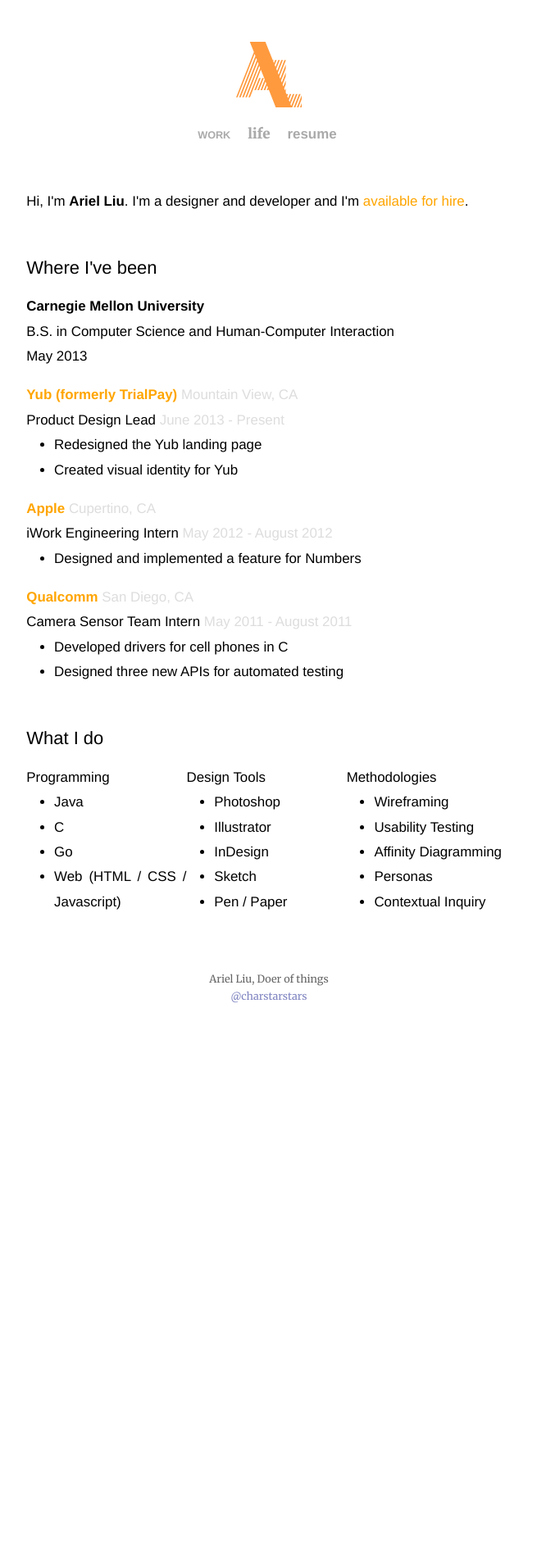
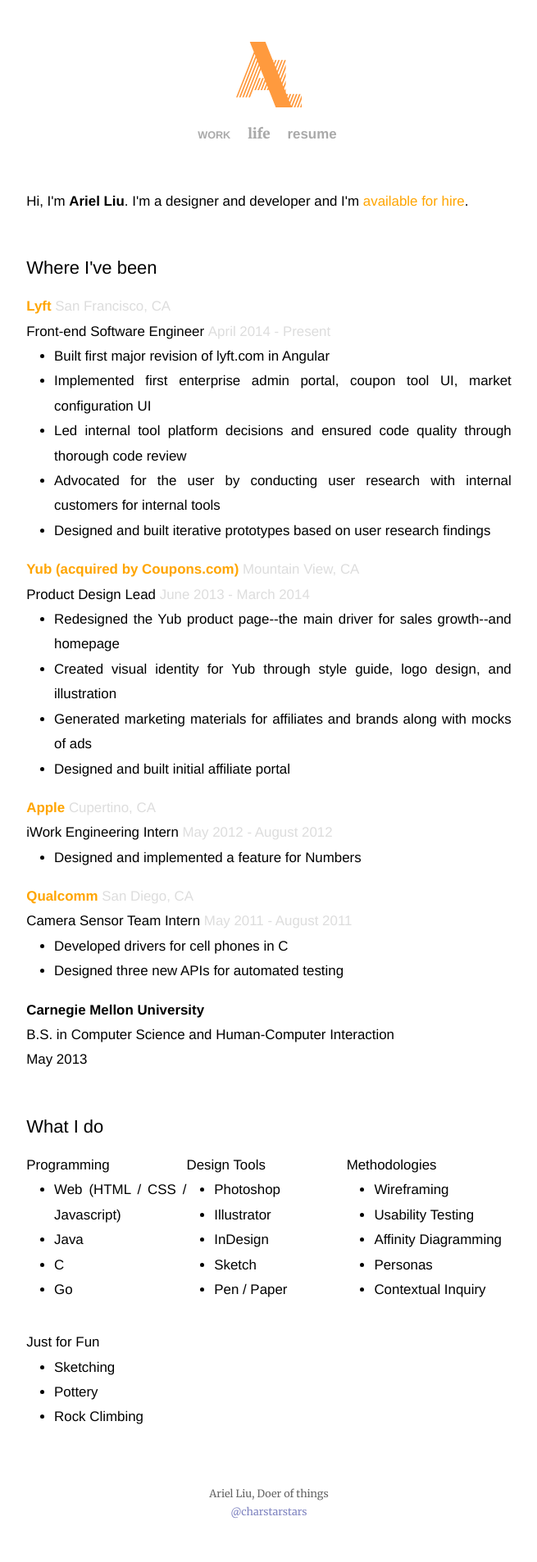
Before and after one commit to charstarstars/charstarstars.github.com, a Jekyll site: the page built from resume/index.html, in a window 1280 px wide. Shown: the whole page at 82% size, without its empty margins (312-967 px from the left). Built offline with Jekyll 4.4.1, drawn with Linux system fonts in a browser that asks for light colours; Markdown is read by kramdown in place of the engine named in the settings; before the commit the page ends 1278 px from its top, so only the background shows below that.

Commit message:
resume refresh?

```diff
--- a/resume/index.html
+++ b/resume/index.html
@@ -6,33 +6,65 @@
 
 <div class="resume">
   <p>
-    Hi, I'm <strong>Ariel Liu</strong>. I'm a designer and developer and I'm <a href="mailto:start@helloarielliu.com">available for hire</a>.
+    Hi, I'm <strong>Ariel Liu</strong>. I'm a designer and developer and I'm
+    <a href="mailto:start@helloarielliu.com">available for hire</a>.
   </p>
   <div class="section">
     <h2>Where I've been</h2>
-    <div class="school">
-      <h3>Carnegie Mellon University</h3>
-      <p>B.S. in Computer Science and Human-Computer Interaction</p>
-      <p>May 2013</p>
+
+    <div class="exp">
+      <div class="company-info">
+        <h3 class="company"><a href="https://www.lyft.com">Lyft</a></h3>
+        <p class="location details">San Francisco, CA</p>
+      </div>
+
+      <div class="position-info">
+        <h4 class="position">Front-end Software Engineer</h4>
+        <p class="date details">April 2014 - Present</p>
+      </div>
+
+      <ul class="description">
+        <li>
+          Built first major revision of lyft.com in Angular
+        </li>
+        <li>
+          Implemented first enterprise admin portal, coupon tool UI, market configuration UI
+        </li>
+        <li>
+          Led internal tool platform decisions and ensured code quality through thorough code review
+        </li>
+        <li>
+          Advocated for the user by conducting user research with internal customers for internal tools
+        </li>
+        <li>
+          Designed and built iterative prototypes based on user research findings
+        </li>
+      </ul>
     </div>
 
     <div class="exp">
       <div class="company-info">
-        <h3 class="company"><a href="https://yub.com">Yub (formerly TrialPay)</a></h3>
+        <h3 class="company"><a href="https://yub.com">Yub (acquired by Coupons.com)</a></h3>
         <p class="location details">Mountain View, CA</p>
       </div>
 
       <div class="position-info">
         <h4 class="position">Product Design Lead</h4>
-        <p class="date details">June 2013 - Present</p>
+        <p class="date details">June 2013 - March 2014</p>
       </div>
 
       <ul class="description">
         <li>
-          Redesigned the Yub landing page
+          Redesigned the Yub product page--the main driver for sales growth--and homepage
         </li>
         <li>
-          Created visual identity for Yub
+          Created visual identity for Yub through style guide, logo design, and illustration
+        </li>
+        <li>
+          Generated marketing materials for affiliates and brands along with mocks of ads
+        </li>
+        <li>
+          Designed and built initial affiliate portal
         </li>
       </ul>
     </div>
@@ -76,6 +108,11 @@
       </ul>
     </div>
 
+    <div class="school">
+      <h3>Carnegie Mellon University</h3>
+      <p>B.S. in Computer Science and Human-Computer Interaction</p>
+      <p>May 2013</p>
+    </div>
   </div>
 
   <div class="skills">
@@ -83,10 +120,10 @@
     <div class="type">
       <div class="skill">Programming</div>
       <ul class="set">
+        <li>Web (HTML / CSS / Javascript)</li>
         <li>Java</li>
         <li>C</li>
         <li>Go</li>
-        <li>Web (HTML / CSS / Javascript)</li>
       </ul>
     </div>
     <div class="type">
@@ -109,5 +146,14 @@
         <li>Contextual Inquiry</li>
       </ul>
     </div>
+
+    <div class="type">
+      <div class="skill">Just for Fun</div>
+      <ul class="set">
+        <li>Sketching</li>
+        <li>Pottery</li>
+        <li>Rock Climbing</li>
+      </ul>
+    </div>
   </div>
 </div>
```
